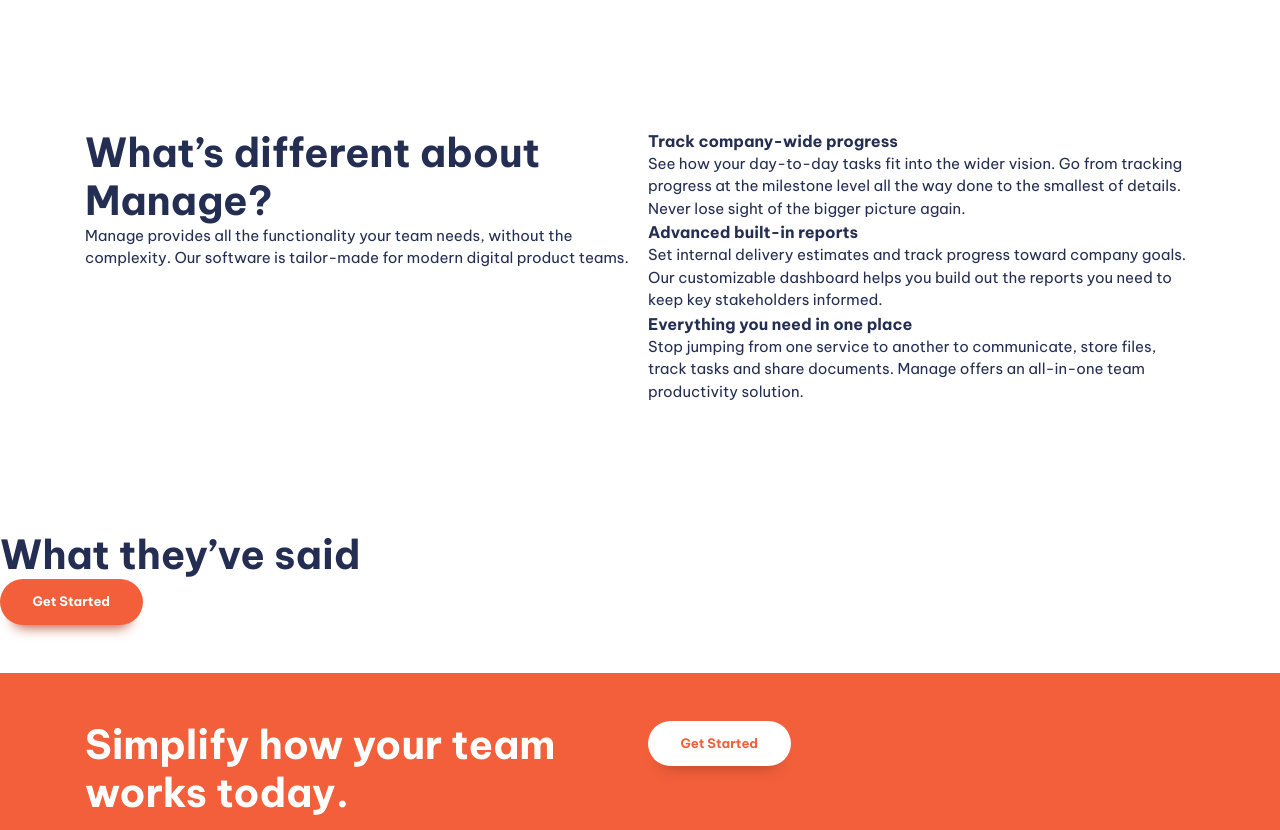
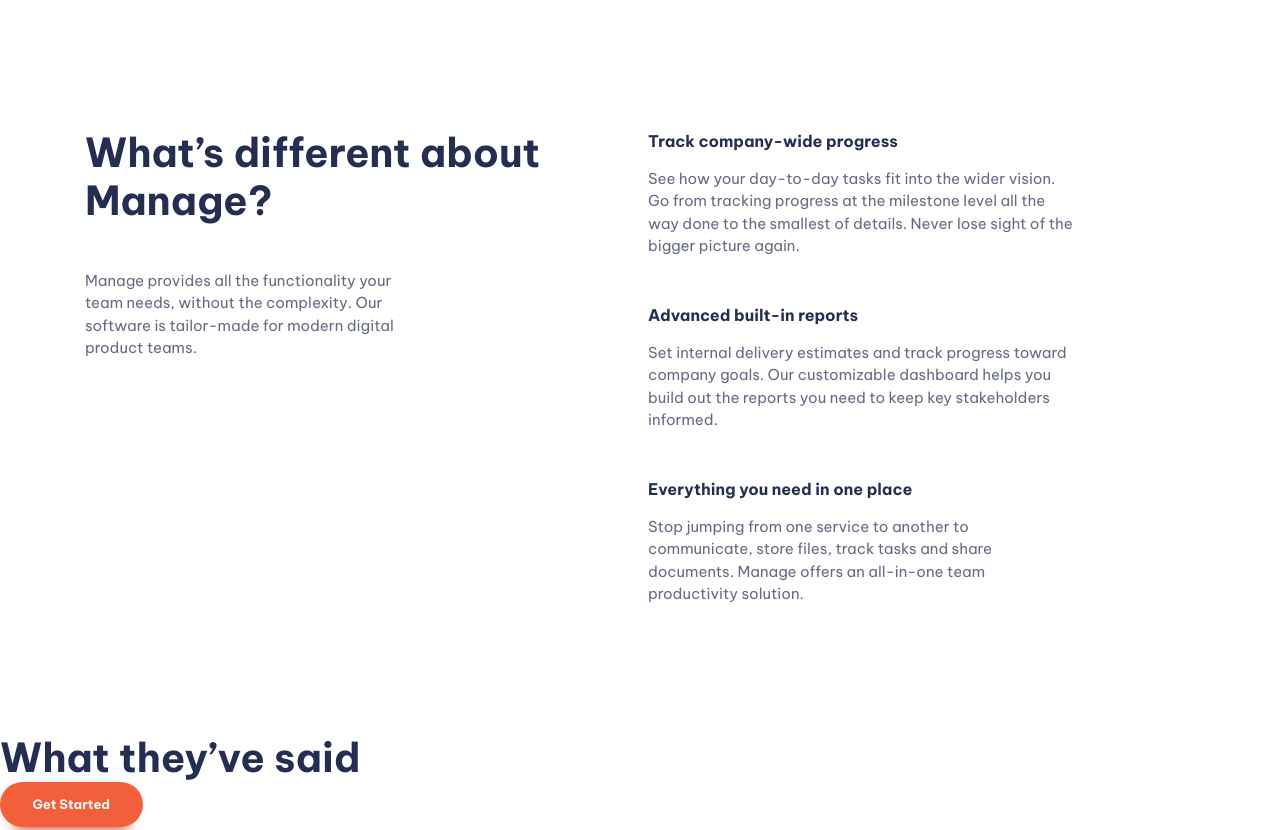
Before and after one commit to esojogerba/manage-landing-page, a website built with Vite: page index.html in a window 1280 px wide. Shown: the part 700-1530 px from the top of the page. Built offline with nearby package versions, Linux system fonts and the light colour scheme.

Commit message:
Added general spacing.

```diff
--- a/index.html
+++ b/index.html
@@ -40,7 +40,7 @@
     <section class="padding-block-900">
       <div class="container">
         <div class="even-columns">
-          <div>
+          <div class="flow">
             <h1 class="fs-primary-heading fw-bold">
               Bring everyone together to build better products.
             </h1>
@@ -60,7 +60,7 @@
     <section class="padding-block-900">
       <div class="container">
         <div class="even-columns">
-          <div>
+          <div class="flow">
             <h2 class="fs-secondary-heading fw-bold">
               What’s different about Manage?
             </h2>
@@ -71,36 +71,42 @@
             </p>
           </div>
           <div>
-            <ul class="numbered-items" role="list">
+            <ul class="numbered-items | flow" role="list">
               <li>
+                <div class="flow" style="--flow-spacer: 1em">
                   <h3 class="fs-600 fw-bold">
                     Track company-wide progress
                   </h3>
-                <p>
+                  <p data-width="wide">
                     See how your day-to-day tasks fit into the wider vision. Go from
                     tracking progress at the milestone level all the way done to the
                     smallest of details. Never lose sight of the bigger picture again.
                   </p>
+                </div>
               </li>
               <li>
+                <div class="flow" style="--flow-spacer: 1em">
                   <h3 class="fs-600 fw-bold">
                     Advanced built-in reports
                   </h3>
-                <p>
+                  <p data-width="wide">
                     Set internal delivery estimates and track progress toward company
                     goals. Our customizable dashboard helps you build out the reports
                     you need to keep key stakeholders informed.
                   </p>
+                </div>
               </li>
               <li>
+                <div class="flow" style="--flow-spacer: 1em">
                   <h3 class="fs-600 fw-bold">
                     Everything you need in one place
                   </h3>
-                <p>
+                  <p data-width="wide">
                     Stop jumping from one service to another to communicate, store files,
                     track tasks and share documents. Manage offers an all-in-one team
                     productivity solution.
                   </p>
+                </div>
               </li>
             </ul>
           </div>
@@ -145,7 +151,7 @@
         </div>
         <div>
           <nav class="footer-nav">
-            <ul aria-label="Footer" role="list">
+            <ul class="flow" style="--flow-spacer: 1em" aria-label="Footer" role="list">
               <li><a href="#">Home</a></li>
               <li><a href="#">Pricing</a></li>
               <li><a href="#">Products</a></li>
--- a/style.css
+++ b/style.css
@@ -140,6 +140,15 @@
   font-size: var(--fs-body);
   font-family: var(--ff-body);
   color: var(--clr-primary-400);
+}
+
+p:not([class]) {
+  opacity: 0.7;
+  max-width: 32ch;
+}
+
+p[data-width="wide"] {
+  max-width: 42ch;
 }
 
 
@@ -394,6 +403,11 @@
   margin-inline: auto;
 }
 
+/* Ignores the first child, applies attributes to the rest */
+:where(.flow :not(:first-child)) {
+  margin-top: var(--flow-spacer, 3em);
+}
+
 .even-columns {
   display: grid;
   gap: 1rem;
```
Lines whose indentation alone changed are shown as unchanged.
